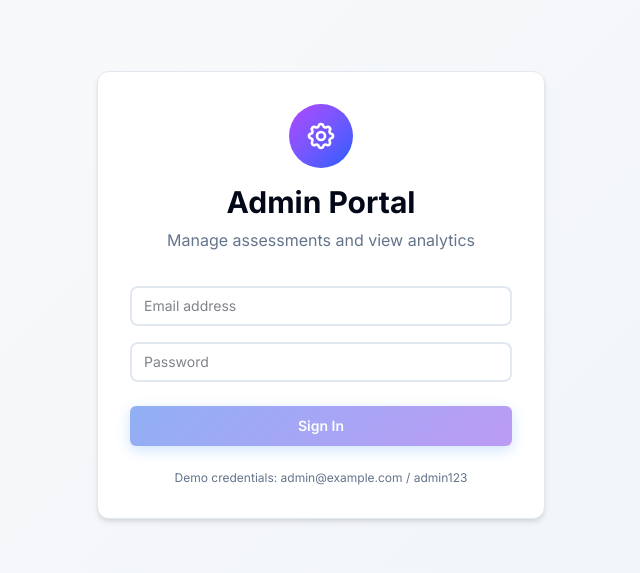
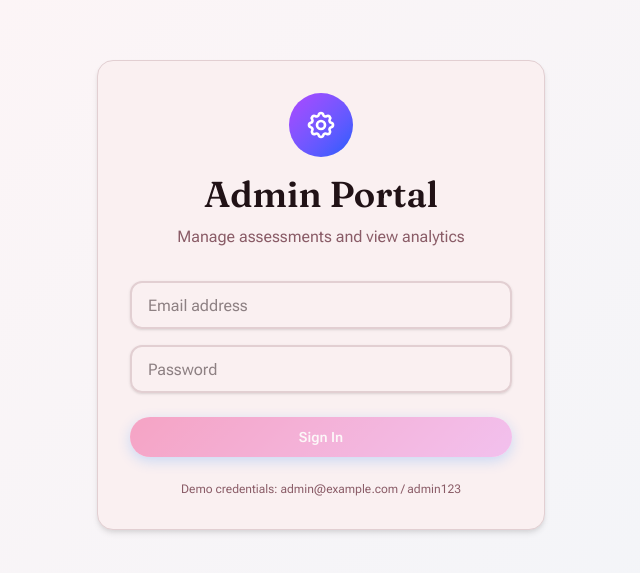
Before and after one commit to iyngr/ci-mock, a Next.js app in the folder frontend/: page /admin in a window 1280 px wide. Shown: the part 105-678 px from the top of the page, without its empty margins (319-959 px from the left). Built offline with nearby package versions, Linux system fonts and the light colour scheme.

Commit message:
Implement Material 3 Expressive color palette, typography, and base UI components
Co-authored-by: iyngr <39222254+iyngr@users.noreply.github.com>

```diff
--- a/frontend/package.json
+++ b/frontend/package.json
@@ -9,6 +9,7 @@
     "lint": "next lint"
   },
   "dependencies": {
+    "@material/web": "^2.4.0",
     "@monaco-editor/react": "^4.7.0",
     "@radix-ui/react-slot": "^1.2.3",
     "chart.js": "^4.5.0",
--- a/frontend/src/app/globals.css
+++ b/frontend/src/app/globals.css
@@ -1,74 +1,94 @@
 @import "tailwindcss";
 
 :root {
-  --background: 0 0% 100%;
-  --foreground: 222.2 84% 4.9%;
-  --card: 0 0% 100%;
-  --card-foreground: 222.2 84% 4.9%;
-  --popover: 0 0% 100%;
-  --popover-foreground: 222.2 84% 4.9%;
-  --primary: 221.2 83.2% 53.3%;
-  --primary-foreground: 210 40% 98%;
-  --secondary: 210 40% 96%;
-  --secondary-foreground: 222.2 84% 4.9%;
-  --muted: 210 40% 96%;
-  --muted-foreground: 215.4 16.3% 46.9%;
-  --accent: 210 40% 96%;
-  --accent-foreground: 222.2 84% 4.9%;
-  --destructive: 0 84.2% 60.2%;
-  --destructive-foreground: 210 40% 98%;
-  --border: 214.3 31.8% 91.4%;
-  --input: 214.3 31.8% 91.4%;
-  --ring: 221.2 83.2% 53.3%;
-  --radius: 0.75rem;
+  /* Material 3 Expressive Light Theme - Vivid analogous color scheme */
+  --background: 355 100% 98%;
+  --foreground: 345 30% 10%;
+  --card: 355 50% 96%;
+  --card-foreground: 345 30% 10%;
+  --popover: 355 100% 98%;
+  --popover-foreground: 345 30% 10%;
 
-  /* Assessment Theme Colors */
-  --assessment-primary: 221.2 83.2% 53.3%;
-  --assessment-secondary: 262.1 83.3% 57.8%;
-  --assessment-accent: 142.1 76.2% 36.3%;
-  --assessment-background: 210 20% 98%;
-  --assessment-surface: 0 0% 100%;
-  --assessment-text: 222.2 84% 4.9%;
-  --assessment-text-muted: 215.4 16.3% 46.9%;
-  --assessment-border: 214.3 31.8% 91.4%;
-  --assessment-success: 142.1 76.2% 36.3%;
-  --assessment-warning: 32.5 94.6% 43.7%;
-  --assessment-error: 0 84.2% 60.2%;
+  /* Primary: Vivid magenta-pink */
+  --primary: 335 85% 65%;
+  --primary-foreground: 0 0% 100%;
+
+  /* Secondary: Analogous purple */
+  --secondary: 300 70% 75%;
+  --secondary-foreground: 300 40% 15%;
+
+  /* Tertiary: Analogous coral-orange accent */
+  --tertiary: 15 90% 70%;
+  --tertiary-foreground: 15 50% 15%;
+
+  --muted: 350 30% 90%;
+  --muted-foreground: 345 20% 45%;
+  --accent: 300 60% 85%;
+  --accent-foreground: 300 40% 15%;
+  --destructive: 0 85% 60%;
+  --destructive-foreground: 0 0% 100%;
+  --border: 350 25% 85%;
+  --input: 350 25% 85%;
+  --ring: 335 85% 65%;
+  --radius: 1rem;
+
+  /* Material 3 Expressive Assessment Theme Colors */
+  --assessment-primary: 335 85% 65%;
+  --assessment-secondary: 300 70% 75%;
+  --assessment-accent: 15 90% 70%;
+  --assessment-background: 355 100% 98%;
+  --assessment-surface: 355 50% 96%;
+  --assessment-text: 345 30% 10%;
+  --assessment-text-muted: 345 20% 45%;
+  --assessment-border: 350 25% 85%;
+  --assessment-success: 130 60% 50%;
+  --assessment-warning: 45 95% 55%;
+  --assessment-error: 0 85% 60%;
 }
 
 .dark {
-  --background: 222.2 84% 4.9%;
-  --foreground: 210 40% 98%;
-  --card: 222.2 84% 4.9%;
-  --card-foreground: 210 40% 98%;
-  --popover: 222.2 84% 4.9%;
-  --popover-foreground: 210 40% 98%;
-  --primary: 210 40% 98%;
-  --primary-foreground: 222.2 47.4% 11.2%;
-  --secondary: 217.2 32.6% 17.5%;
-  --secondary-foreground: 210 40% 98%;
-  --muted: 217.2 32.6% 17.5%;
-  --muted-foreground: 215 20.2% 65.1%;
-  --accent: 217.2 32.6% 17.5%;
-  --accent-foreground: 210 40% 98%;
-  --destructive: 0 62.8% 30.6%;
-  --destructive-foreground: 210 40% 98%;
-  --border: 217.2 32.6% 17.5%;
-  --input: 217.2 32.6% 17.5%;
-  --ring: 212.7 26.8% 83.9%;
+  /* Material 3 Expressive Dark Theme - Vivid analogous color scheme */
+  --background: 345 25% 8%;
+  --foreground: 355 15% 90%;
+  --card: 345 20% 12%;
+  --card-foreground: 355 15% 90%;
+  --popover: 345 25% 8%;
+  --popover-foreground: 355 15% 90%;
 
-  /* Dark Assessment Theme Colors */
-  --assessment-primary: 217.2 91.2% 59.8%;
-  --assessment-secondary: 263.4 70% 50.4%;
-  --assessment-accent: 142.1 70.6% 45.3%;
-  --assessment-background: 222.2 84% 4.9%;
-  --assessment-surface: 217.2 32.6% 17.5%;
-  --assessment-text: 210 40% 98%;
-  --assessment-text-muted: 215 20.2% 65.1%;
-  --assessment-border: 217.2 32.6% 17.5%;
-  --assessment-success: 142.1 70.6% 45.3%;
-  --assessment-warning: 32.5 94.6% 43.7%;
-  --assessment-error: 0 62.8% 30.6%;
+  /* Primary: Vivid magenta-pink (lighter for dark mode) */
+  --primary: 335 75% 75%;
+  --primary-foreground: 345 30% 10%;
+
+  /* Secondary: Analogous purple (adjusted for dark mode) */
+  --secondary: 300 50% 30%;
+  --secondary-foreground: 300 20% 85%;
+
+  /* Tertiary: Analogous coral-orange accent (adjusted for dark mode) */
+  --tertiary: 15 70% 60%;
+  --tertiary-foreground: 15 20% 85%;
+
+  --muted: 345 15% 20%;
+  --muted-foreground: 350 10% 65%;
+  --accent: 300 40% 25%;
+  --accent-foreground: 300 20% 85%;
+  --destructive: 0 75% 65%;
+  --destructive-foreground: 345 30% 10%;
+  --border: 345 15% 20%;
+  --input: 345 15% 20%;
+  --ring: 335 75% 75%;
+
+  /* Material 3 Expressive Dark Assessment Theme Colors */
+  --assessment-primary: 335 75% 75%;
+  --assessment-secondary: 300 60% 65%;
+  --assessment-accent: 15 70% 60%;
+  --assessment-background: 345 25% 8%;
+  --assessment-surface: 345 20% 12%;
+  --assessment-text: 355 15% 90%;
+  --assessment-text-muted: 350 10% 65%;
+  --assessment-border: 345 15% 20%;
+  --assessment-success: 130 50% 60%;
+  --assessment-warning: 45 85% 65%;
+  --assessment-error: 0 75% 65%;
 }
 
 * {
@@ -78,10 +98,47 @@
 body {
   background-color: hsl(var(--background));
   color: hsl(var(--foreground));
-  font-family: 'Inter', -apple-system, BlinkMacSystemFont, 'Segoe UI', 'Roboto', 'Oxygen', 'Ubuntu', 'Cantarell', sans-serif;
+  font-family: var(--font-roboto-flex), 'Roboto Flex', -apple-system, BlinkMacSystemFont, 'Segoe UI', 'Roboto', sans-serif;
   line-height: 1.6;
   -webkit-font-smoothing: antialiased;
   -moz-osx-font-smoothing: grayscale;
+}
+
+/* Material 3 Typography Scale */
+h1, h2, h3, h4, h5, h6 {
+  font-family: var(--font-fraunces), 'Fraunces', serif;
+  font-weight: 600;
+  line-height: 1.2;
+}
+
+h1 {
+  font-size: 3.5rem;
+  font-weight: 700;
+}
+
+h2 {
+  font-size: 2.25rem;
+  font-weight: 600;
+}
+
+h3 {
+  font-size: 1.875rem;
+  font-weight: 600;
+}
+
+h4 {
+  font-size: 1.5rem;
+  font-weight: 500;
+}
+
+h5 {
+  font-size: 1.25rem;
+  font-weight: 500;
+}
+
+h6 {
+  font-size: 1.125rem;
+  font-weight: 500;
 }
 
 /* Assessment Theme Styles */
--- a/frontend/src/app/layout.tsx
+++ b/frontend/src/app/layout.tsx
@@ -1,10 +1,17 @@
 import type { Metadata } from "next";
-import { Inter } from "next/font/google";
+import { Fraunces, Roboto_Flex } from "next/font/google";
 import "./globals.css";
 
-const inter = Inter({
+const fraunces = Fraunces({
   subsets: ["latin"],
-  variable: "--font-inter",
+  variable: "--font-fraunces",
+  display: "swap",
+});
+
+const robotoFlex = Roboto_Flex({
+  subsets: ["latin"],
+  variable: "--font-roboto-flex",
+  display: "swap",
 });
 
 export const metadata: Metadata = {
@@ -20,7 +27,7 @@ export default function RootLayout({
   return (
     <html lang="en">
       <body
-        className={`${inter.variable} font-sans antialiased`}
+        className={`${fraunces.variable} ${robotoFlex.variable} font-roboto-flex antialiased`}
       >
         {children}
       </body>
--- a/frontend/src/components/ui/button.tsx
+++ b/frontend/src/components/ui/button.tsx
@@ -1,56 +1,76 @@
 import * as React from "react"
-import { Slot } from "@radix-ui/react-slot"
-import { cva, type VariantProps } from "class-variance-authority"
+import "@material/web/button/filled-button.js"
+import "@material/web/button/outlined-button.js"
+import "@material/web/button/text-button.js"
 
 import { cn } from "@/lib/utils"
 
-const buttonVariants = cva(
-  "inline-flex items-center justify-center whitespace-nowrap rounded-md text-sm font-medium ring-offset-background transition-colors focus-visible:outline-none focus-visible:ring-2 focus-visible:ring-ring focus-visible:ring-offset-2 disabled:pointer-events-none disabled:opacity-50",
-  {
-    variants: {
-      variant: {
-        default: "bg-primary text-primary-foreground hover:bg-primary/90",
-        destructive:
-          "bg-destructive text-destructive-foreground hover:bg-destructive/90",
-        outline:
-          "border border-input bg-background hover:bg-accent hover:text-accent-foreground",
-        secondary:
-          "bg-secondary text-secondary-foreground hover:bg-secondary/80",
-        ghost: "hover:bg-accent hover:text-accent-foreground",
-        link: "text-primary underline-offset-4 hover:underline",
-      },
-      size: {
-        default: "h-10 px-4 py-2",
-        sm: "h-9 rounded-md px-3",
-        lg: "h-11 rounded-md px-8",
-        icon: "h-10 w-10",
-      },
-    },
-    defaultVariants: {
-      variant: "default",
-      size: "default",
-    },
+export interface ButtonProps
+  extends React.ButtonHTMLAttributes<HTMLButtonElement> {
+  variant?: "default" | "destructive" | "outline" | "secondary" | "ghost" | "link"
+  size?: "default" | "sm" | "lg" | "icon"
+}
+
+const Button = React.forwardRef<HTMLButtonElement, ButtonProps>(
+  ({ className, variant = "default", size = "default", children, disabled, ...props }, ref) => {
+    const getSizeClasses = () => {
+      switch (size) {
+        case "sm":
+          return "text-sm h-8 px-3"
+        case "lg":
+          return "text-base h-12 px-6"
+        case "icon":
+          return "h-10 w-10 p-0"
+        default:
+          return "text-sm h-10 px-4"
+      }
+    }
+
+    // Get variant-specific styling
+    const getVariantClasses = () => {
+      switch (variant) {
+        case "destructive":
+          return "bg-destructive text-destructive-foreground hover:bg-destructive/90"
+        case "outline":
+          return "border border-input bg-background hover:bg-accent hover:text-accent-foreground"
+        case "secondary":
+          return "bg-secondary text-secondary-foreground hover:bg-secondary/80"
+        case "ghost":
+          return "hover:bg-accent hover:text-accent-foreground"
+        case "link":
+          return "text-primary underline-offset-4 hover:underline"
+        default:
+          return "bg-primary text-primary-foreground hover:bg-primary/90"
+      }
+    }
+
+    // For Material Design buttons, we'll use a hybrid approach
+    // Using Material Web Components styling with our custom behavior
+    return (
+      <button
+        className={cn(
+          // Base Material 3 button styles
+          "inline-flex items-center justify-center whitespace-nowrap rounded-full font-medium transition-all duration-200 ease-out",
+          "focus-visible:outline-none focus-visible:ring-2 focus-visible:ring-ring focus-visible:ring-offset-2",
+          "disabled:pointer-events-none disabled:opacity-50",
+          // Material 3 elevation and shadow
+          "shadow-sm hover:shadow-md active:shadow-none",
+          // Size classes
+          getSizeClasses(),
+          // Variant classes
+          getVariantClasses(),
+          className
+        )}
+        ref={ref}
+        disabled={disabled}
+        {...props}
+      >
+        {children}
+      </button>
+    )
   }
 )
 
-export interface ButtonProps
-  extends React.ButtonHTMLAttributes<HTMLButtonElement>,
-    VariantProps<typeof buttonVariants> {
-  asChild?: boolean
-}
-
-const Button = React.forwardRef<HTMLButtonElement, ButtonProps>(
-  ({ className, variant, size, asChild = false, ...props }, ref) => {
-    const Comp = asChild ? Slot : "button"
-    return (
-      <Comp
-        className={cn(buttonVariants({ variant, size, className }))}
-        ref={ref}
-        {...props}
-      />
-    )
-  }
-)
 Button.displayName = "Button"
 
-export { Button, buttonVariants }
+export { Button }
--- a/frontend/src/components/ui/input.tsx
+++ b/frontend/src/components/ui/input.tsx
@@ -1,4 +1,5 @@
 import * as React from "react"
+import "@material/web/textfield/outlined-text-field.js"
 
 import { cn } from "@/lib/utils"
 
@@ -11,7 +12,15 @@ const Input = React.forwardRef<HTMLInputElement, InputProps>(
       <input
         type={type}
         className={cn(
-          "flex h-10 w-full rounded-md border border-input bg-background px-3 py-2 text-sm ring-offset-background file:border-0 file:bg-transparent file:text-sm file:font-medium placeholder:text-muted-foreground focus-visible:outline-none focus-visible:ring-2 focus-visible:ring-ring focus-visible:ring-offset-2 disabled:cursor-not-allowed disabled:opacity-50",
+          // Material 3 text field styling
+          "flex h-12 w-full rounded-xl border-2 border-input bg-background px-4 py-3 text-base",
+          "ring-offset-background placeholder:text-muted-foreground",
+          "focus-visible:outline-none focus-visible:border-primary focus-visible:ring-4 focus-visible:ring-primary/20",
+          "disabled:cursor-not-allowed disabled:opacity-50 disabled:bg-muted",
+          // Material 3 transition effects
+          "transition-all duration-200 ease-out",
+          // Material 3 elevation
+          "shadow-sm focus-visible:shadow-md",
           className
         )}
         ref={ref}
```
Also changed, not shown: frontend/src/components/ui/textarea.tsx (+15 -2 lines), 1 other file (tests, documents, lock files or other folders).
